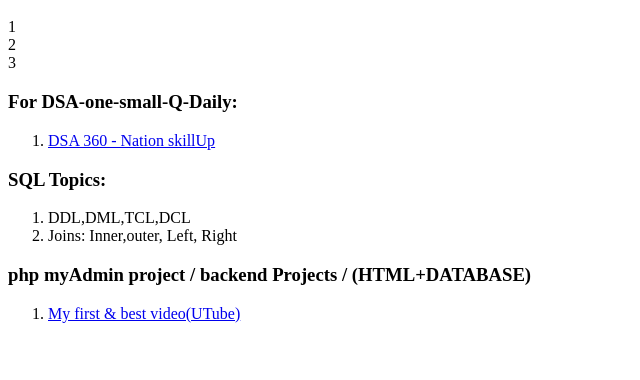
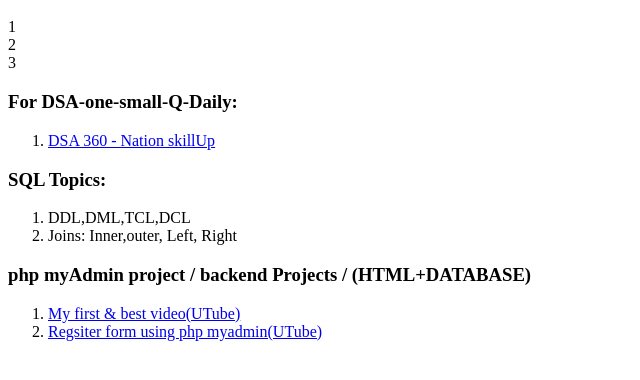
Before and after one commit to ShaziyaKhazi/129-Days-Left-in-2025-challenge-works, a plain HTML site: page index.html in a window 1280 px wide. Shown: the part 48-428 px from the top of the page, without its empty margins (0-640 px from the left). Drawn offline with Linux system fonts and the light colour scheme.

Commit message:
Update index.html

```diff
--- a/index.html
+++ b/index.html
@@ -20,6 +20,7 @@
     <h3>php myAdmin project / backend Projects / (HTML+DATABASE) </h3>
     <ol>
       <li><a href="https://youtu.be/Dw9VZ2EyvfA?feature=shared">My first & best video(UTube)</a></li>
+      <li> <a href="https://youtu.be/qm4Eih_2p-M?feature=shared">Regsiter form using php myadmin(UTube)</a></li>
     </ol>
 
 
```
